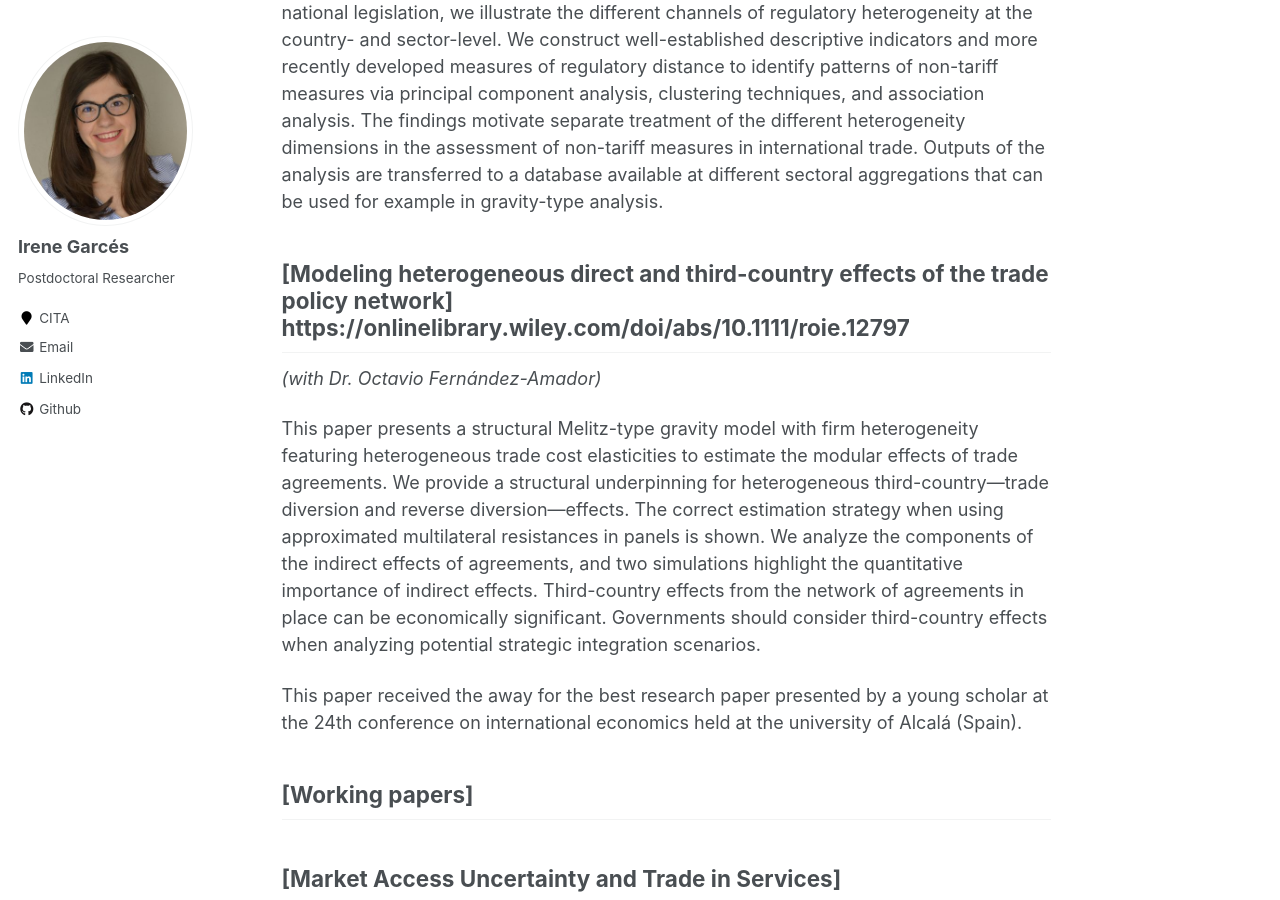
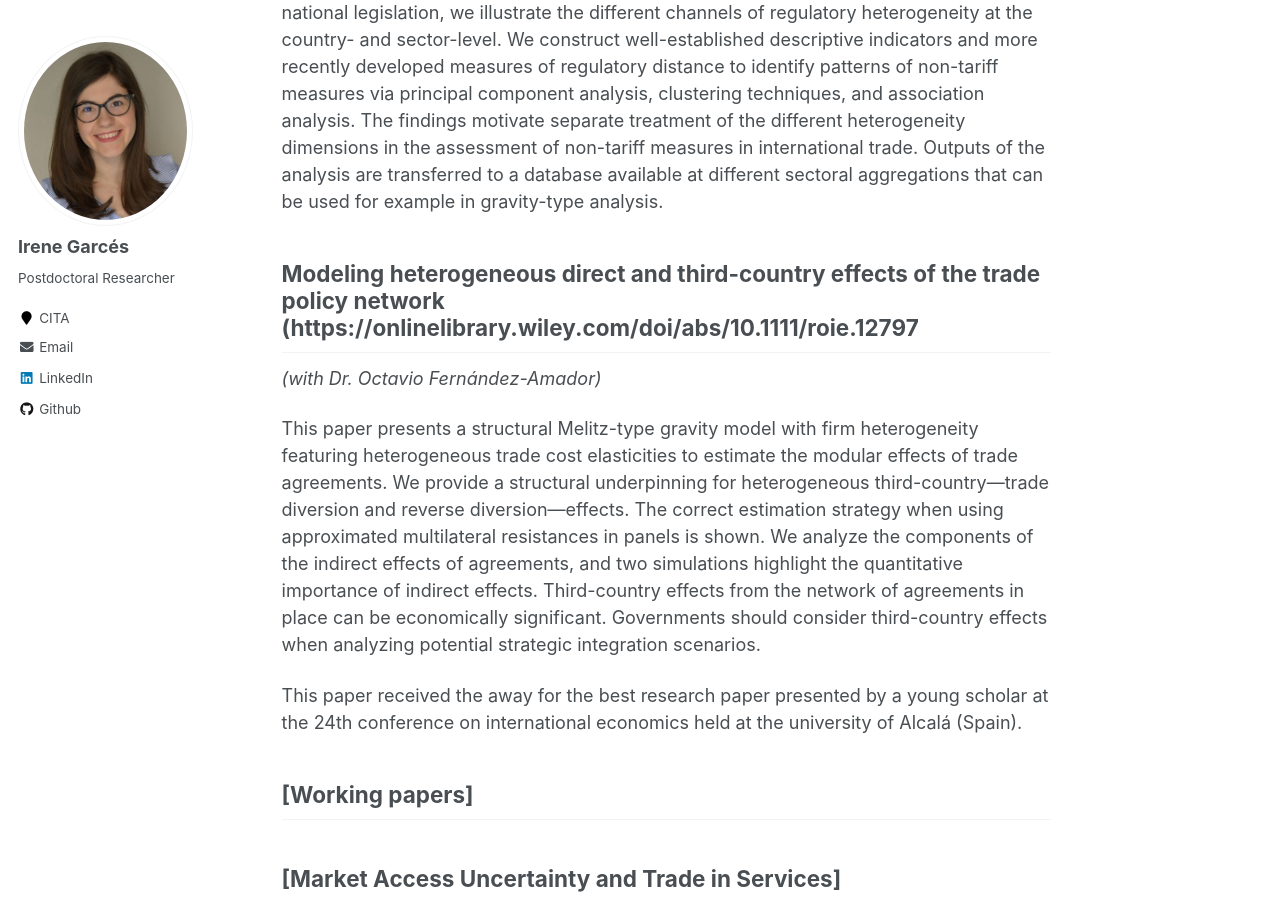
Before and after one commit to IreneGarces/irenegarces.github.io, a Jekyll site: the page built from _pages/research.md, in a window 1280 px wide and 900 px high, scrolled down 888 px. Built offline with Jekyll 4.4.1, drawn with Linux system fonts in a browser that asks for light colours.

```diff
--- a/_pages/research.md
+++ b/_pages/research.md
@@ -32,7 +32,7 @@ heterogeneity with respect to the intensity, coverage, and structure of regulati
 Enabled by detailed product-level regulatory data based on coded reviews of national legislation, we illustrate the different channels of regulatory heterogeneity
 at the country- and sector-level. We construct well-established descriptive indicators and more recently developed measures of regulatory distance to identify patterns of non-tariff measures via principal component analysis, clustering techniques, and association analysis. The findings motivate separate treatment of the different heterogeneity dimensions in  the assessment of non-tariff measures in international trade. Outputs of the analysis are transferred to a database available at different sectoral aggregations that can be used for example in gravity-type analysis.
 
-## [Modeling heterogeneous direct and third-country effects of the trade policy network]  https://onlinelibrary.wiley.com/doi/abs/10.1111/roie.12797
+## Modeling heterogeneous direct and third-country effects of the trade policy network (https://onlinelibrary.wiley.com/doi/abs/10.1111/roie.12797
 *(with Dr. Octavio Fernández-Amador)*
 
 This paper presents a structural Melitz-type gravity model with firm heterogeneity featuring heterogeneous trade cost elasticities to estimate the modular
```
